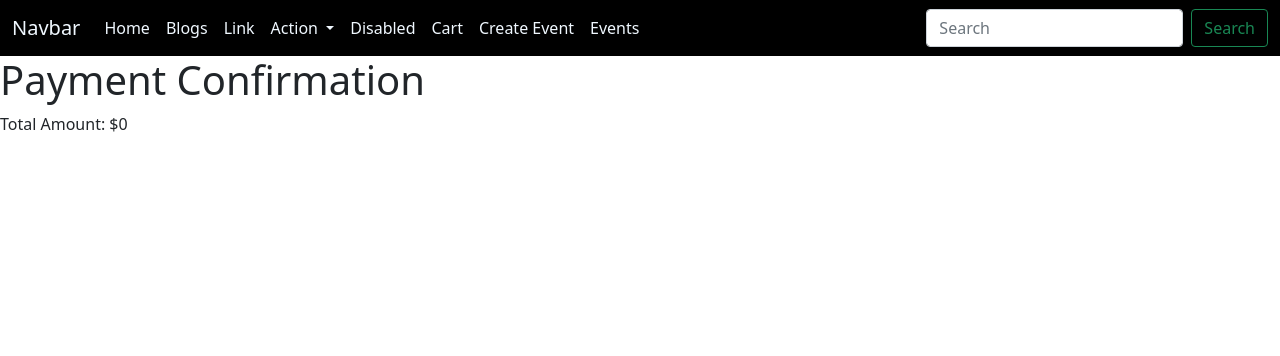
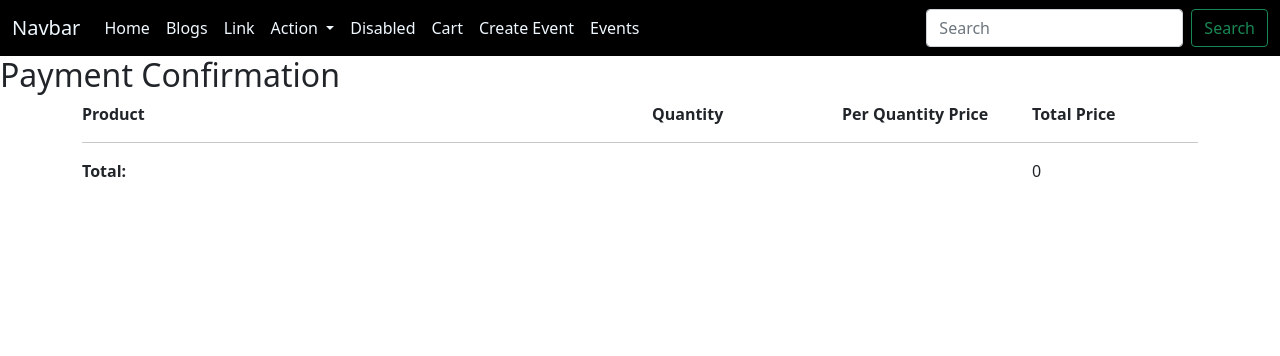
Before and after one commit to ahan-ing/CSE470_project, a Flask app: page /payment_confirmation in a window 1280 px wide. Shown: the top 356 px of the page. Run offline with Flask 3, Linux system fonts and the light colour scheme; some libraries are stand-ins or nearby versions.

Commit message:
search,payment

```diff
--- a/controller/project.py
+++ b/controller/project.py
@@ -171,12 +171,13 @@ def payment_confirmation():
 
         total_price = sum(int(cart_item['item'].price) * int(cart_item['quantity']) for cart_item in items_in_cart)
 
-        return render_template('payment_confirmation.html', total_price=total_price)
+        return render_template('payment_confirmation.html', items_in_cart=items_in_cart, total_price=total_price)
     except Exception as e:
         print(f"An error occurred: {e}")
         print(traceback.format_exc())
         flash('An error occurred during payment confirmation. Please try again later.', 'error')
         return redirect(url_for('project.view_cart'))  # Redirect to the cart if an error occurs
+
 
 @project.route('/checkout', methods=['GET', 'POST'])
 def checkout():
@@ -214,7 +215,7 @@ def upload_article():
         db.session.commit()
 
 
-        flash('Article uploaded successfully!', 'success')
+        flash('Blog uploaded successfully!', 'success')
 
 
     return render_template('upload_article.html')
@@ -291,3 +292,20 @@ def delete_event(event_id):
         flash('Event not found', 'error')
 
     return redirect(url_for('project.events'))
+
+
+@project.route('/item/<int:item_id>')
+def view_item(item_id):
+    item = Item.query.get_or_404(item_id)
+    return render_template('item_detail.html', item=item)
+
+
+@project.route('/search', methods=['GET'])
+def search():
+    query = request.args.get('query')  # Get the search query from the URL parameter
+    if query:
+        # Assuming 'Item' is your model for products
+        results = Item.query.filter(Item.title.contains(query)).all()
+        return render_template('search_results.html', results=results)
+    else:
+        return render_template('search_results.html', results=[])
--- a/templates/base.html
+++ b/templates/base.html
@@ -132,17 +132,14 @@
 
             <!-- Update your navigation bar with the new link -->
           </ul>
-          <form class="d-flex" role="search">
-            <input
-              class="form-control me-2"
-              type="search"
-              placeholder="Search"
-              aria-label="Search"
-            />
-            <button class="btn btn-outline-success" type="submit">
-              Search
-            </button>
+          <form class="d-flex" role="search" action="{{ url_for('project.search') }}" method="get">
+            <input class="form-control me-2" type="search" placeholder="Search" aria-label="Search" name="query">
+            <button class="btn btn-outline-success" type="submit">Search</button>
           </form>
+
+
+
+
         </div>
       </div>
     </nav>
--- a/templates/payment_confirmation.html
+++ b/templates/payment_confirmation.html
@@ -1,5 +1,32 @@
-{% extends 'base.html' %} {% block body %}
-<h1>Payment Confirmation</h1>
-<p>Total Amount: ${{ total_price }}</p>
-<!-- Additional information or confirmation messages can be added here -->
+{% extends 'base.html' %}
+{% block body %}
+  <h2>Payment Confirmation</h2>
+  <div class="container">
+    <!-- Table Headers with Bold Style -->
+    <div class="row mb-2" style="font-weight: bold;">
+      <div class="col-md-6">Product</div>
+      <div class="col-md-2">Quantity</div>
+      <div class="col-md-2">Per Quantity Price</div>
+      <div class="col-md-2">Total Price</div>
+    </div>
+
+    <!-- Items List -->
+    {% for cart_item in items_in_cart %}
+      <div class="row mb-3">
+        <div class="col-md-6">{{ cart_item.item.title }}</div>
+        <div class="col-md-2">{{ cart_item.quantity }}</div>
+        <div class="col-md-2">{{ cart_item.item.price }}</div>
+        <div class="col-md-2">{{ cart_item.quantity * cart_item.item.price }}</div>
+      </div>
+    {% endfor %}
+
+    <!-- Horizontal Line for Separation -->
+    <hr>
+
+    <!-- Total Sum -->
+    <div class="row">
+      <div class="col-md-10 text-right"><strong>Total:</strong></div>
+      <div class="col-md-2">{{ total_price }}</div>
+    </div>
+  </div>
 {% endblock %}
```
Also changed, not shown: templates/search_results.html (added, +29 -0 lines), instance/test.db.
